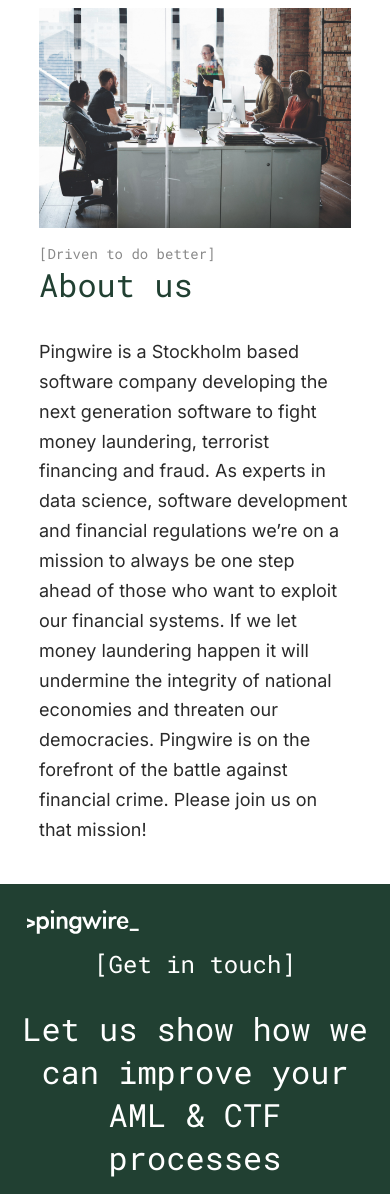
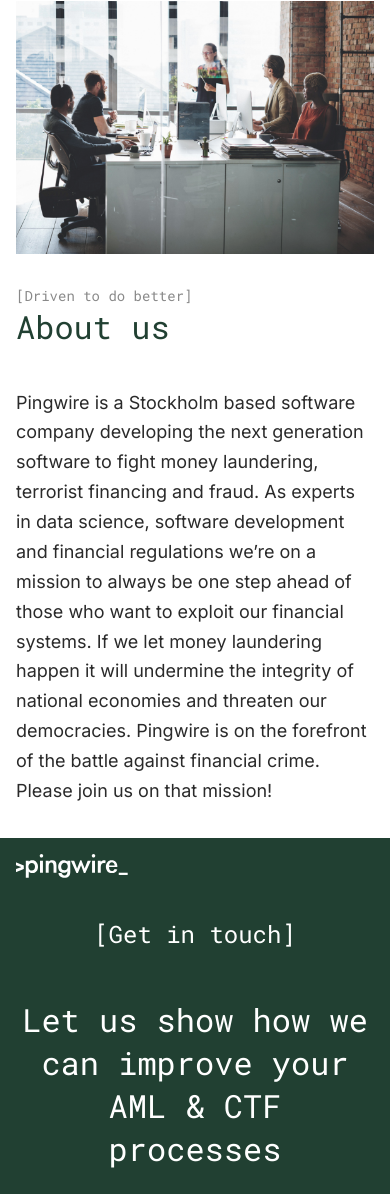
Before and after one commit to Pingwire/pingwire-website, a Gatsby site: page / in a window 390 px wide. Shown: the part 6666-7860 px from the top of the page. Built offline with nearby package versions, Linux system fonts and the light colour scheme; Gatsby itself is replaced by a stand-in of ours.

Commit message:
Fix responsiveness of about us and contact us

```diff
--- a/src/components/AboutUs.js
+++ b/src/components/AboutUs.js
@@ -5,15 +5,32 @@
 import breakpoints from '../../contants/breakpoints';
 
 const Container = styled('div')`
-  width: 80%;
   display: flex;
   flex-direction: row;
-  justify-content: space-between;
+  justify-content: center;
   align-self: center;
   align-items: center;
-  margin-top: 10%;
   flex-wrap: wrap-reverse;
 
+  padding: 2rem 1rem;
+
+  @media (min-width: ${breakpoints.tablet}) {
+    padding: 3rem 2rem;
+  }
+  @media (min-width: ${breakpoints.laptop}) {
+    padding: 4rem 4rem;
+  }
+  @media (min-width: ${breakpoints.desktop}) {
+    padding: 6rem 9rem;
+  }
+
+  @media (min-width: ${breakpoints.laptop}) {
+    justify-content: space-between;
+
+    .gatsby-image-wrapper {
+      width: 50%;
+    }
+  }
 `;
 
 const StyledCard = styled('div')`
@@ -23,16 +40,18 @@
   flex-shrink: 1;
   border-color: transparent;
   flex-direction: column;
-  flex-wrap: wrap;
-  padding-top: 5%;
-  @media (min-width: ${breakpoints.desktop}) {
-    width: 50%;
-    padding-top: 0%;
+  max-width: 35.5rem;
+  margin-top: 2rem;
+
+  @media (min-width: ${breakpoints.laptop}) {
+    width: 45%;
+    max-width: none;
+    margin-top: 0;
   }
 `;
 
 const StyledHeader = styled('div')`
-  margin: 0 0 10% 0;
+  margin: 0 0 40px 0;
   display: flex;
   box-sizing: border-box;
   align-items: flex-start;
--- a/src/components/Benefits.js
+++ b/src/components/Benefits.js
@@ -170,7 +170,6 @@
 
   @media (min-width: ${breakpoints.tablet}) {
     width: 45%;
-    margin: 0;
     max-width: none;
   }
 `;
--- a/src/components/Contact.js
+++ b/src/components/Contact.js
@@ -5,27 +5,35 @@
 import breakpoints from '../../contants/breakpoints';
 
 const StyledCard = styled('div')`
-  width: 100%;
   display: flex;
-  margin-top: 10%;
   flex-direction: column;
   box-sizing: border-box;
   flex-shrink: 1;
   align-self: center;
   background-color: rgba(33, 64, 50, 1);
-  padding: 5%;
-  margin-bottom: 10%;
+  position: relative;
+
+  margin: 0;
+  padding: 5rem 1rem 1rem;
+
   @media (min-width: ${breakpoints.tablet}) {
-    width: 80%;
-    padding: 0% 10% 10% 10%;
-
+    margin: 3rem 2rem;
+    padding: 2rem;
+  }
+  @media (min-width: ${breakpoints.laptop}) {
+    margin: 4rem 4rem;
+    padding: 3rem;
+  }
+  @media (min-width: ${breakpoints.desktop}) {
+    margin: 6rem 9rem;
+    padding: 4rem;
   }
 `;
 
 const StyledHeader = styled('div')`
-  width: 100%;
-  margin: 2%;
-  padding-bottom: 2%;
+  position: absolute;
+  left: 1rem;
+  top: 1rem;
 `;
 
 const StyledCardContent = styled('div')`
@@ -54,6 +62,7 @@
   text-align: center;
   font-family: Roboto Mono;
   font-weight: inherit;
+  margin: 3rem 0;
 `;
 
 const StyledText = styled('p')`
@@ -63,7 +72,7 @@
   text-align: center;
   font-family: Inter;
   line-height: 180%;
-  padding-bottom: 5%
+  margin-bottom: 2rem;
 `;
 
 const Contact = () => (
```
